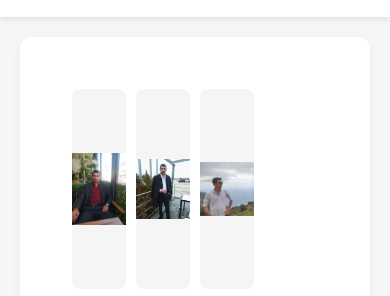
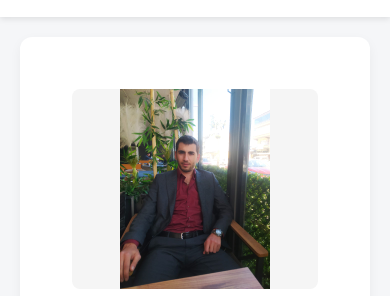
Before and after one commit to doganberk01/karhanubeytpws, a plain HTML site: page html/gallery.html in a window 390 px wide. Shown: the part 84-380 px from the top of the page. Drawn offline with Linux system fonts and the light colour scheme.

Commit message:
gallery.css

```diff
--- a/css/gallery.css
+++ b/css/gallery.css
@@ -81,3 +81,15 @@
   top: 50%;
   transform: translateY(-50%);
 }
+
+@media (max-width: 1024px) {
+  .gallery-grid {
+    grid-template-columns: repeat(2, 1fr);
+  }
+}
+
+@media (max-width: 768px) {
+  .gallery-grid {
+    grid-template-columns: 1fr;
+  }
+}
```
